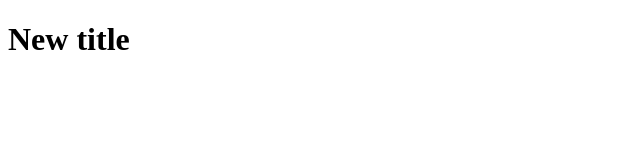
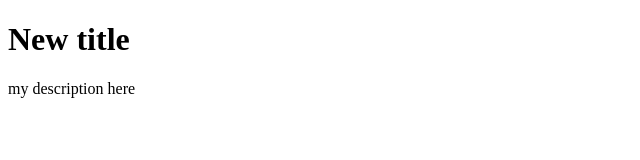
Before and after one commit to edkaptain/Example, a plain HTML site: page index.html in a window 1280 px wide. Shown: the whole page, without its empty margins (0-640 px from the left). Drawn offline with Linux system fonts and the light colour scheme.

Commit message:
First commit

```diff
--- a/index.html
+++ b/index.html
@@ -8,6 +8,7 @@
   </head>
   <body>
     <h1>New title</h1>
+    <p>my description here</p>
     <script src="app.js"></script>
   </body>
 </html>
```
